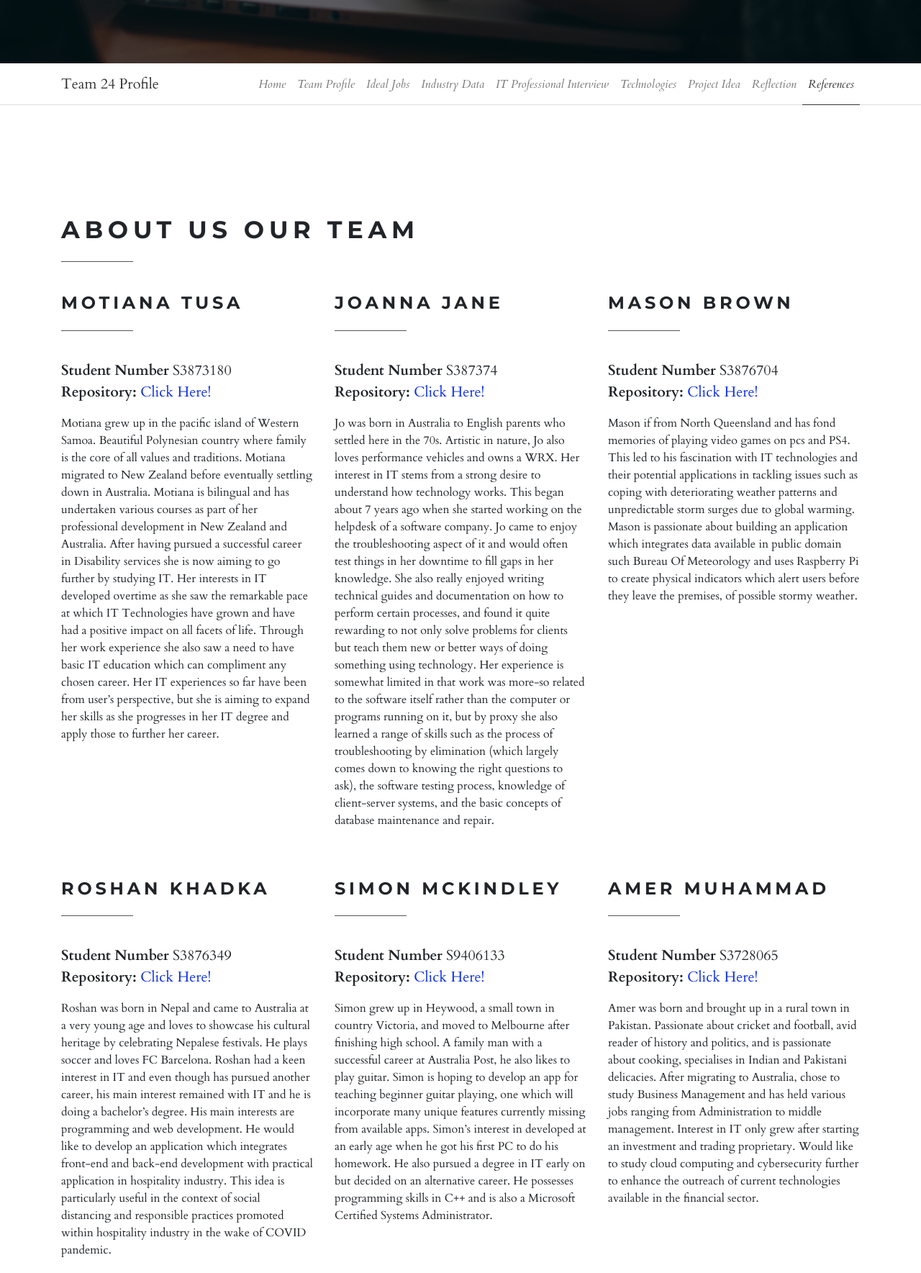
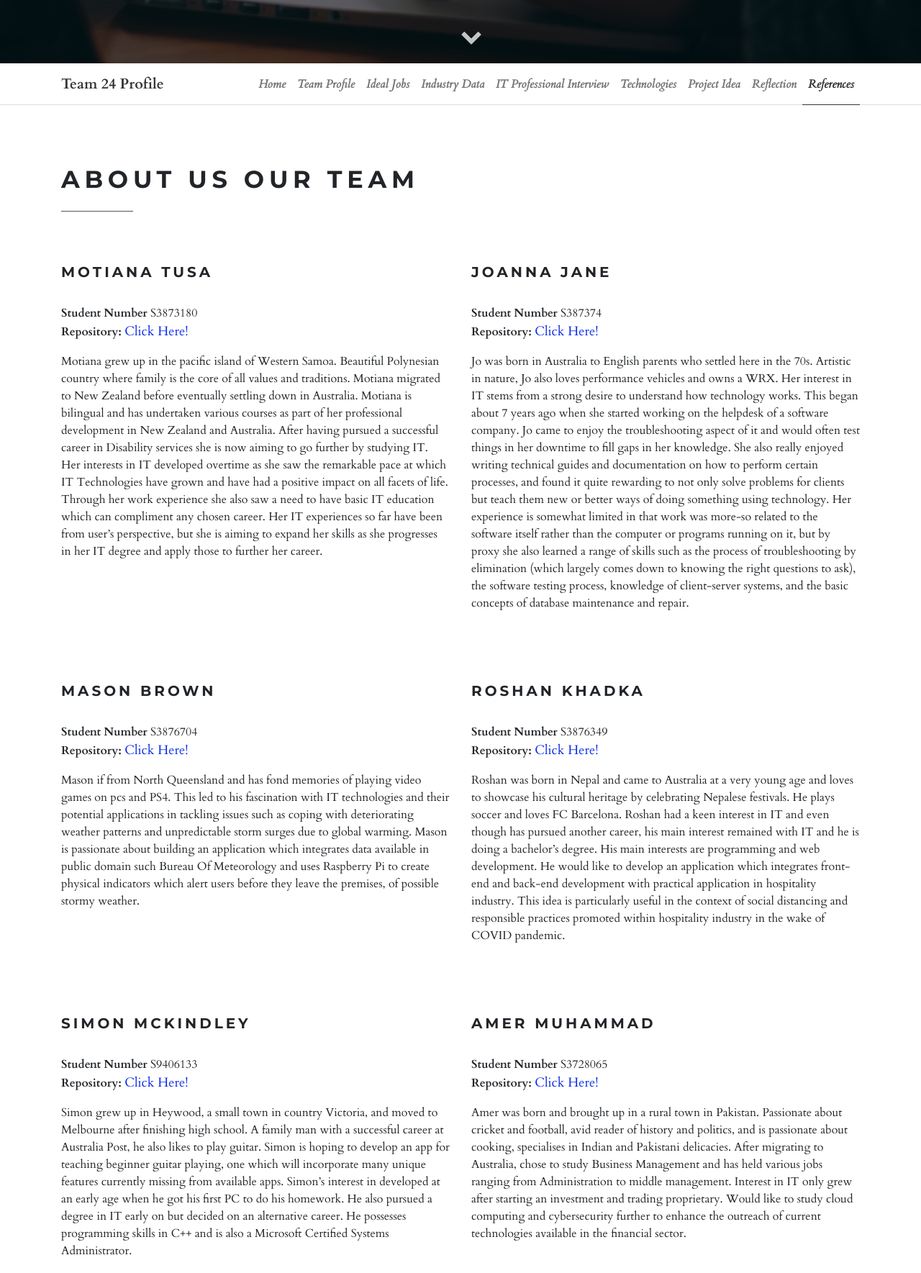
Before and after one commit to s3728065/A2-24, a plain HTML site: page index.html in a window 1280 px wide. Shown: the part 712-2481 px from the top of the page at 72% size. Drawn offline with nearby package versions, Linux system fonts and the light colour scheme.

Commit message:
Edited website's presentation, fixed up mistakes and added a drop down arrow

```diff
--- a/css/custom.css
+++ b/css/custom.css
@@ -1,4 +1,49 @@
 /* your styles go here */
+html {
+    scroll-behavior: smooth;
+  }
+
 .bold {
     font-weight: bold;
 }
+
+.animateArrow {
+    font-size: 30px;
+    color: #fff;
+    font-weight: bold;
+    position: absolute;
+    bottom: 50px;
+    left: 50%;
+    margin: 0;
+    width: 25px;
+    height: 25px;
+    opacity: 1;
+    -webkit-animation: bounce 1.2s infinite;
+    animation: bounce 2s infinite;
+}
+
+.animateArrow:hover {
+    color: orangered;
+}
+
+@-webkit-keyframes bounce {
+    from {
+   bottom: 80px;
+    opacity: 0
+   }
+    to {
+   bottom: 20px;
+    opacity: 1
+   }
+   }
+
+   /* Standard syntax */
+   @keyframes bounce {
+    from {
+   bottom: 80px;
+   opacity: 0
+   }
+    to {
+   bottom: 20px;
+   opacity: 1
+   }
--- a/css/style.default.css
+++ b/css/style.default.css
@@ -328,6 +328,9 @@ footer {
   margin-top: 40px;
   margin-bottom: 40px;
   color: #eee;
+}
+
+.italic {
   font-style: italic;
 }
 
@@ -1146,7 +1149,7 @@ h6,
 .h4,
 .h5,
 .h6 {
-  margin-bottom: 0.5rem;
+  margin: 30px 0;
   font-family: "Montserrat", sans-serif;
   font-weight: 700;
   line-height: 1.44;
--- a/index.html
+++ b/index.html
@@ -40,15 +40,18 @@
           </div>
         </div>
       </div>
+      <a href="#about" class="animateArrow" style="z-index: 9999999;">
+        <i class="fa fa-chevron-down"></i>
+      </a>
     </section>
     <!-- intro end-->
     <!-- navbar-->
     <header class="header">
       <nav class="navbar navbar-expand-lg">
-        <div class="container"><a href="#intro" class="navbar-brand link-scroll">Team 24 Profile</a>
+        <div class="container"><a href="#intro" class="navbar-brand link-scroll bold">Team 24 Profile</a>
           <button type="button" data-toggle="collapse" data-target="#navbarSupportedContent" aria-controls="navbarSupportedContent" aria-expanded="false" aria-label="Toggle navigation" class="navbar-toggler navbar-toggler-right"><i class="fa fa-bars"></i></button>
           <div id="navbarSupportedContent" class="collapse navbar-collapse">
-            <ul class="navbar-nav ml-auto">
+            <ul class="navbar-nav ml-auto bold">
               <li class="nav-item"><a href="#intro" class="nav-link link-scroll">Home</a></li>
               <li class="nav-item"><a href="#about" class="nav-link link-scroll">Team Profile</a></li>
               <li class="nav-item"><a href="#services" class="nav-link link-scroll">Ideal Jobs </a></li>
@@ -65,50 +68,53 @@
     </header>
     <!-- navbar end-->
     <!-- Team Profile-->
-    <section id="about" class="text">
+    <section id="about" class="text" style="padding: 50px 0;">
       <div class="container">
         <h2 class="heading">About us Our Team </h2>
         <div class="row">
-          <div class="col-lg-4 mx-auto">
-            <h4 class="heading">Motiana Tusa</h4>
-            <p class="lead" style="font-size: 20px;"><span class="bold">Student Number</span> S3873180 <br> <span class="bold">Repository:</span> <a style="color: rgb(13, 46, 233); font-size: 20px;" href="https://GitHub.com/MotianaTusa/Motiana.GitHub.io">Click Here!</a></p>
+          <div class="col-lg-6 mx-auto">
+            <h5>Motiana Tusa</h5>
+            <p style="font-size: 16px;"><span class="bold">Student Number</span> S3873180 <br> <span class="bold">Repository:</span> <a style="color: rgb(13, 46, 233); font-size: 18px;" href="https://GitHub.com/MotianaTusa/Motiana.GitHub.io">Click Here!</a></p>
             <p>
               Motiana grew up in the pacific island of Western Samoa. Beautiful Polynesian country where family is the core of all values and traditions. Motiana migrated to New Zealand before eventually settling down in Australia. Motiana is bilingual and has undertaken various courses as part of her professional development in New Zealand and Australia. After having pursued a successful career in Disability services she is now aiming to go further by studying IT. Her interests in IT developed overtime as she saw the remarkable pace at which IT Technologies have grown and have had a positive impact on all facets of life. Through her work experience she also saw a need to have basic IT education which can compliment any chosen career. Her IT experiences so far have been from user’s perspective, but she is aiming to expand her skills as she progresses in her IT degree and apply those to further her career.
             </p>
           </div>
-          <div class="col-lg-4 mx-auto">
-            <h4 class="heading">Joanna Jane</h4>
-            <p class="lead" style="font-size: 20px;"><span class="bold">Student Number</span> S387374 <br> <span class="bold">Repository:</span> <a style="color: rgb(13, 46, 233); font-size: 20px;" href="https://GitHub.com/s3873742/My-I.T-Profile">Click Here!</a></p>
+          <div class="col-lg-6 mx-auto">
+            <h5>Joanna Jane</h5>
+            <p style="font-size: 16px;"><span class="bold">Student Number</span> S387374 <br> <span class="bold">Repository:</span> <a style="color: rgb(13, 46, 233); font-size: 18px;" href="https://GitHub.com/s3873742/My-I.T-Profile">Click Here!</a></p>
             <p>
               Jo was born in Australia to English parents who settled here in the 70s. Artistic in nature, Jo also loves performance vehicles and owns a WRX. Her interest in IT stems from a strong desire to understand how technology works. This began about 7 years ago when she started working on the helpdesk of a software company. Jo came to enjoy the troubleshooting aspect of it and would often test things in her downtime to fill gaps in her knowledge. She also really enjoyed writing technical guides and documentation on how to perform certain processes, and found it quite rewarding to not only solve problems for clients but teach them new or better ways of doing something using technology. Her experience is somewhat limited in that work was more-so related to the software itself rather than the computer or programs running on it, but by proxy she also learned a range of skills such as the process of troubleshooting by elimination (which largely comes down to knowing the right questions to ask), the software testing process, knowledge of client-server systems, and the basic concepts of database maintenance and repair.
             </p>
           </div>
-            <div class="col-lg-4 mx-auto">
-              <h4 class="heading">Mason Brown</h4>
-              <p class="lead" style="font-size: 20px;"><span class="bold">Student Number</span> S3876704 <br> <span class="bold">Repository:</span> <a style="color: rgb(13, 46, 233); font-size: 20px;" href="https://GitHub.com/s3876704/Intro-to-IT-">Click Here!</a></p>
+          </div>
+          <div class="row" style="margin-top: 50px;">
+            <div class="col-lg-6 mx-auto">
+              <h5>Mason Brown</h5>
+              <p style="font-size: 16px;"><span class="bold">Student Number</span> S3876704 <br> <span class="bold">Repository:</span> <a style="color: rgb(13, 46, 233); font-size: 18px;" href="https://GitHub.com/s3876704/Intro-to-IT-">Click Here!</a></p>
               <p>
                 Mason if from North Queensland and has fond memories of playing video games on pcs and PS4. This led to his fascination with IT technologies and their potential applications  in tackling issues such as coping with deteriorating weather patterns and unpredictable storm surges due to global warming. Mason is passionate about building an application which integrates data available in public domain such Bureau Of Meteorology and uses Raspberry Pi to create physical indicators which alert users before they leave the premises, of possible stormy weather.
               </p>
             </div>
-          </div>
-          <div class="row" style="margin-top: 50px;">
-            <div class="col-lg-4 mx-auto">
-              <h4 class="heading">Roshan Khadka </h4>
-              <p class="lead" style="font-size: 20px;"><span class="bold">Student Number</span> S3876349 <br> <span class="bold">Repository:</span> <a style="color: rgb(13, 46, 233); font-size: 20px;" href="https://GitHub.com/rk121/rk121.GitHub.io">Click Here!</a></p>
+            <div class="col-lg-6 mx-auto">
+              <h5>Roshan Khadka </h5>
+              <p style="font-size: 16px;"><span class="bold">Student Number</span> S3876349 <br> <span class="bold">Repository:</span> <a style="color: rgb(13, 46, 233); font-size: 18px;" href="https://GitHub.com/rk121/rk121.GitHub.io">Click Here!</a></p>
               <p>
                 Roshan was born in Nepal and came to Australia at a very young age and loves to showcase his cultural heritage by celebrating Nepalese festivals. He plays soccer and loves FC Barcelona. Roshan had a keen interest in IT and even though has pursued another career, his main interest remained with IT and he is doing a bachelor’s degree. His main interests are programming and web development. He would like to develop an application which integrates front-end and back-end development with practical application in hospitality industry. This idea is particularly useful in the context of social distancing and responsible practices promoted within hospitality industry in the wake of COVID pandemic.
               </p>
             </div>
-            <div class="col-lg-4 mx-auto">
-              <h4 class="heading">Simon Mckindley</h4>
-              <p class="lead" style="font-size: 20px;"><span class="bold">Student Number</span> S9406133 <br> <span class="bold">Repository:</span> <a style="color: rgb(13, 46, 233); font-size: 20px;" href="https://s9406133.GitHub.io/IntroToITAssigment1/">Click Here!</a></p>
+          </div>
+          <div class="row" style="margin-top: 50px;">
+
+            <div class="col-lg-6 mx-auto">
+              <h5>Simon Mckindley</h5>
+              <p style="font-size: 16px;"><span class="bold">Student Number</span> S9406133 <br> <span class="bold">Repository:</span> <a style="color: rgb(13, 46, 233); font-size: 18px;" href="https://s9406133.GitHub.io/IntroToITAssigment1/">Click Here!</a></p>
               <p>
                 Simon grew up in Heywood, a small town in country Victoria, and moved to Melbourne after finishing high school. A family man with a successful career at Australia Post, he also likes to play guitar. Simon is hoping to develop an app for teaching beginner guitar playing, one which will incorporate many unique  features currently missing from available apps. Simon’s interest in developed at an early age when he got his first PC to do his homework. He also pursued a degree in IT early on but decided on an alternative career. He possesses programming skills in C++ and is also a Microsoft Certified Systems Administrator.
               </p>
             </div>
-            <div class="col-lg-4 mx-auto">
-              <h4 class="heading">Amer Muhammad</h4>
-              <p class="lead" style="font-size: 20px;"><span class="bold">Student Number</span> S3728065 <br> <span class="bold">Repository:</span> <a style="color: rgb(13, 46, 233); font-size: 20px;" href="https://s3728065.GitHub.io/My-Profile/">Click Here!</a></p>
+            <div class="col-lg-6 mx-auto">
+              <h5>Amer Muhammad</h5>
+              <p style="font-size: 16px;"><span class="bold">Student Number</span> S3728065 <br> <span class="bold">Repository:</span> <a style="color: rgb(13, 46, 233); font-size: 18px;" href="https://s3728065.GitHub.io/My-Profile/">Click Here!</a></p>
               <p>
                 Amer was born and brought up in a rural town in Pakistan. Passionate about cricket and football, avid reader of history and politics, and is passionate about cooking, specialises in Indian and Pakistani delicacies. After migrating to Australia, chose to study Business Management and has held various jobs ranging from Administration to middle management. Interest in IT only grew after starting an investment and trading proprietary. Would like to study cloud computing and cybersecurity further to enhance the outreach of current technologies available in the financial sector.
               </p>
@@ -127,7 +133,7 @@
               <div class="col-md-12">
 
                 <table class="table table-hover table-dark">
-                  <thead>
+                  <thead style="text-align: center;">
                     <tr>
                       <th scope="col">Name</th>
                       <th scope="col">Ideal Job</th>
@@ -387,7 +393,7 @@
                 <p>
                   The ideal jobs of the six group members most closely align with the titles of I.T Support Officer (Mason), Cyber Security Consultant (Amer), Software Engineer (Simon), Full Stack Developer (Roshan), Test Analyst (Joanna) and Service Delivery Manager (Motiana). Using the dataset provided by Burning Glass Technologies demonstrating the number of positions advertised under each job title from 2017-2018, it can be seen that out of 201 possible job titles, Test Analyst ranks at number 11, Software Engineer ranks at number 12, Full Stack Developer ranks at number 18, Service Delivery Manager ranks at number 19, Security Consultant ranks at number 81, and I.T Support Officer ranks at number 112. It is worth noting that several positions had other job titles which, it could be argued, would be considerably similar, however the titles which most closely matched the positions our team members had selected were chosen. As an example, Solutions Architect was the number one job title in postings for this period, .NET developer was number 3, and Front End Developer was number 5, all of which overlap Simon and Roshan’s positions of Software Engineer and Full Stack Developer. On the contrary, it was noted that the position of Scrum Master or Agile Lead was not included in the dataset, and so Service Delivery Manager was chosen as the closest matching alternative.
                 </p>
-                <h6>From your group's ideal jobs, you can identify a set of skills required for these jobs (we will refer to this as your group's required skill set). These can be divided into general skills (communication, problem solving, writing etc) and IT-specific skills (Javascript, SQL, etc). </h6>
+                <h6 style="margin-top: 30px;">Ideal Job - Skills Required </h6>
                 <table class="table table-hover table-dark">
                   <thead>
                     <tr>
@@ -516,9 +522,9 @@
 
                 <p><span class="bold">6.	What about your interactions with clients or investors?</span></p>
                 <p>
-                  <em>– Same as No. 4-</em><br>
+                  <em>– Same as No. 4-<br>
                   "The people I interact with as a part of my job are the client counterparts, who are usually IT professionals. These client professionals provide insights into the client’s business and the define requirements for the work to be undertaken by our team.
-                  We interact with people and teams from diverse range of industries, for example – Consumer and Industrial products, Public Sector, Financial Services, TMT – Technology, Media & Telecommunications, etc which gives us an opportunity to understand how these businesses work, their products and services, goals and also their problems and vulnerabilities."
+                  We interact with people and teams from diverse range of industries, for example – Consumer and Industrial products, Public Sector, Financial Services, TMT – Technology, Media & Telecommunications, etc which gives us an opportunity to understand how these businesses work, their products and services, goals and also their problems and vulnerabilities."</em>
                 </p>
 
                 <p><span class="bold">7.	What aspects of your work do you spend most time on? Please tell us about these.</span></p>
@@ -1066,7 +1072,7 @@
               </section>
               <!-- Group Reflection end-->
         <!-- References-->
-    <section id="references" style="background-color: #fff;" class="text-page pb-4">
+    <section id="references" style="background-color: #eee;" class="text-page pb-4">
       <div class="container">
         <div class="row">
           <div class="col-lg-12">
@@ -1150,7 +1156,7 @@
             <p class="mb-md-0 text-center text-md-left bold">By Team 24 <br> Repository: <a href="https://github.com/s3728065/A2-24" target="_blank" rel="noopener noreferrer" style="color:red;">Click here!!</a></p>
           </div>
           <div class="col-md-6">
-            <p class="credit mb-md-0 text-center text-md-right">Template by <a href="https://bootstrapious.com/p/how-to-build-a-working-bootstrap-contact-form">Bootstrapious</a></p>
+            <p class="credit mb-md-0 text-center text-md-right italic">Template by <a style="color: #eee;" href="https://bootstrapious.com/p/how-to-build-a-working-bootstrap-contact-form">Bootstrapious</a></p>
             <!-- Please do not remove the backlink to us. It is part of the licence conditions. Thanks for understanding :)-->
           </div>
         </div>
```
